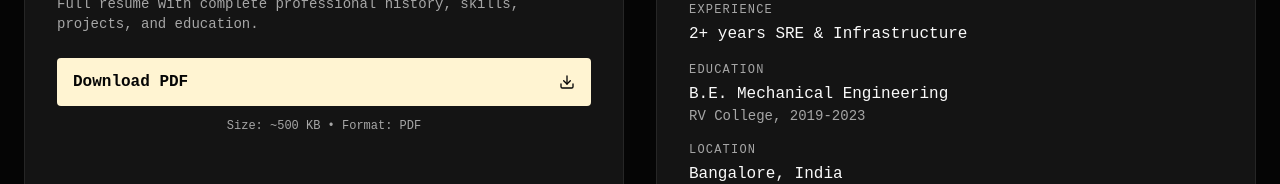
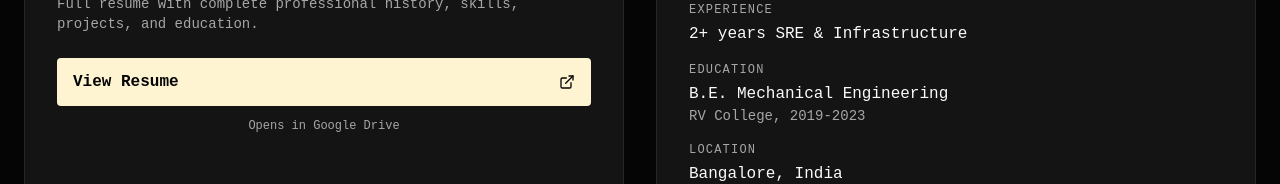
Before and after one commit to garvitjoshi007/garvit-portfolio, a Next.js app: page /binary in a window 1280 px wide. Shown: the part 336-520 px from the top of the page. Built offline with nearby package versions, Linux system fonts and the light colour scheme.

Commit message:
Fixed resume redirect

```diff
--- a/app/binary/page.tsx
+++ b/app/binary/page.tsx
@@ -1,6 +1,6 @@
 'use client'
 
-import { Download, FileText, ExternalLink } from 'lucide-react'
+import { FileText, ExternalLink } from 'lucide-react'
 
 export default function Binary() {
   return (
@@ -28,15 +28,16 @@ export default function Binary() {
             </p>
             <div className="space-y-3">
               <a
-                href="/Resume_2026.pdf"
-                download="Garvit_Joshi_Resume_2026.pdf"
+                href="https://drive.google.com/file/d/10aGLdXvAwxLy7DSfbxiCvuk8spXa2vvz/view?usp=sharing"
+                target="_blank"
+                rel="noopener noreferrer"
                 className="flex items-center justify-between w-full px-4 py-3 bg-primary text-background font-mono font-semibold rounded hover:bg-primary/90 transition-colors"
               >
-                <span>Download PDF</span>
-                <Download className="w-4 h-4" />
+                <span>View Resume</span>
+                <ExternalLink className="w-4 h-4" />
               </a>
               <div className="text-xs text-muted-foreground font-mono text-center">
-                Size: ~500 KB • Format: PDF
+                Opens in Google Drive
               </div>
             </div>
           </div>
```
